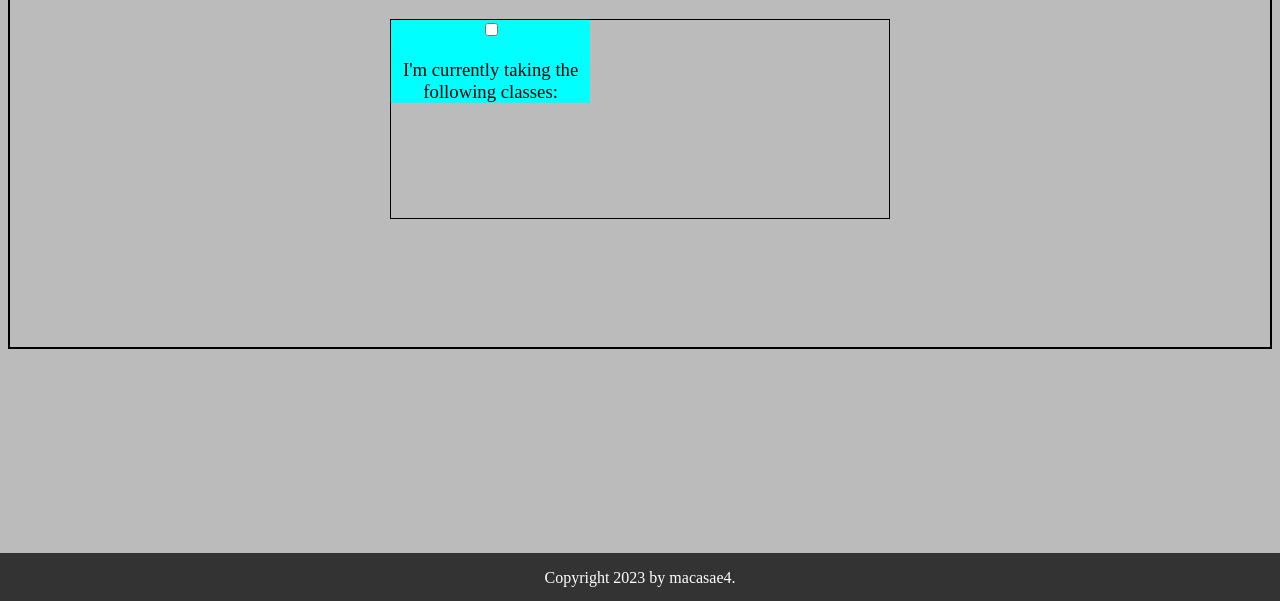
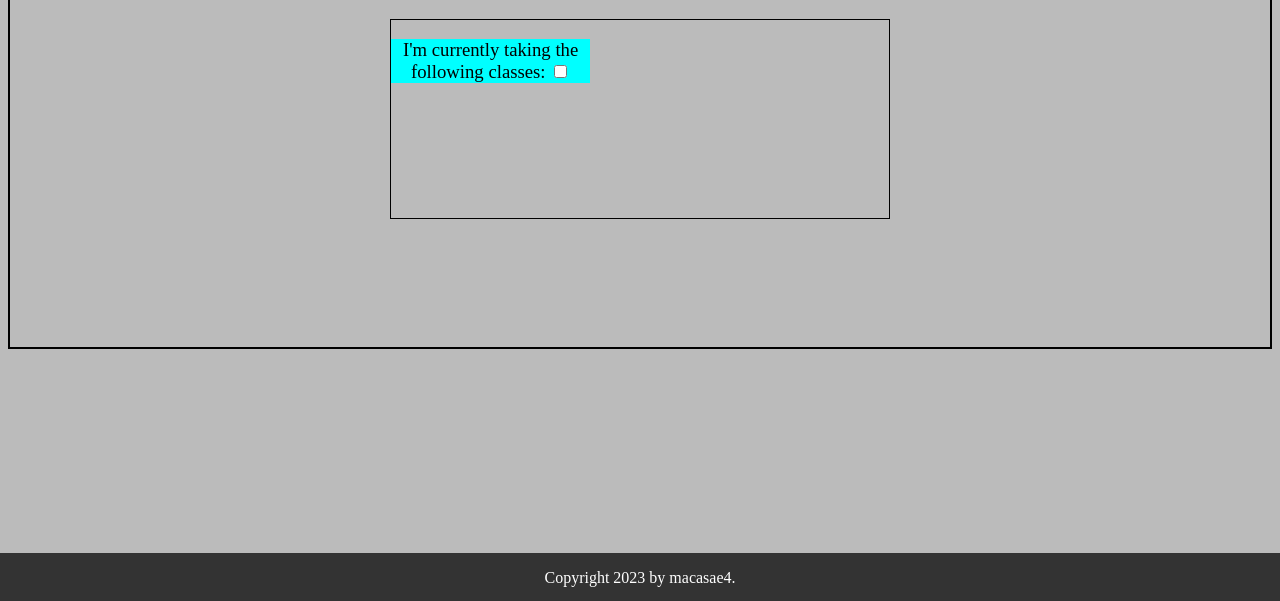
Before and after one commit to NicholasMacasaet/A1, a plain HTML site: page about.html in a window 1280 px wide. Shown: the part 199-800 px from the top of the page. Drawn offline with Linux system fonts and the light colour scheme.

Commit message:
minor changes

```diff
--- a/about.html
+++ b/about.html
@@ -26,14 +26,11 @@
     <div class="main-content">
       <h1>About me</h1>
 
-
-
-
       <div class="collapse-wrapper">
 
         <label for="collapse-button" id="button-label">
-          <input id="collapse-button" type="checkbox"/>
-          <h3>I'm currently taking the following classes:</h3>
+
+          <h3>I'm currently taking the following classes: <input id="collapse-button" type="checkbox"/></h3>
         </label>
         <!-- <button data-toggle="collapse" data-target="#class-list" class="collapse-button">
         <h3>I'm currently taking the following classes: </h3>
```
